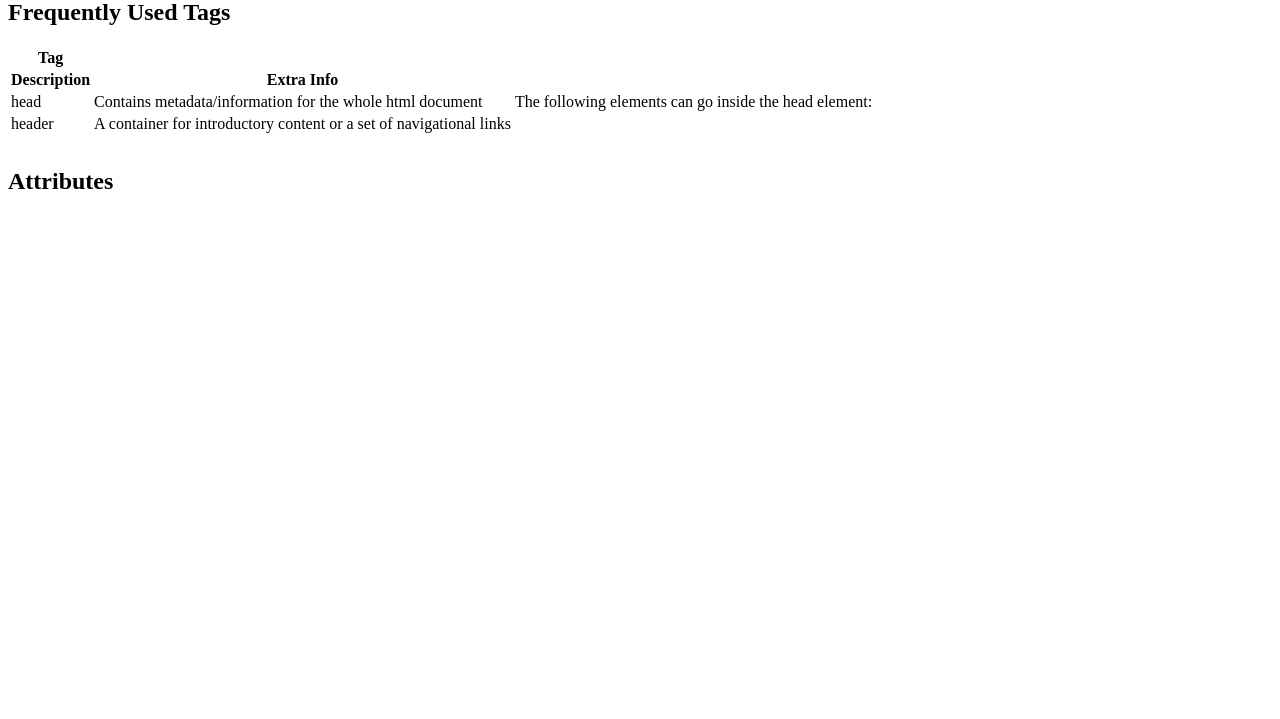
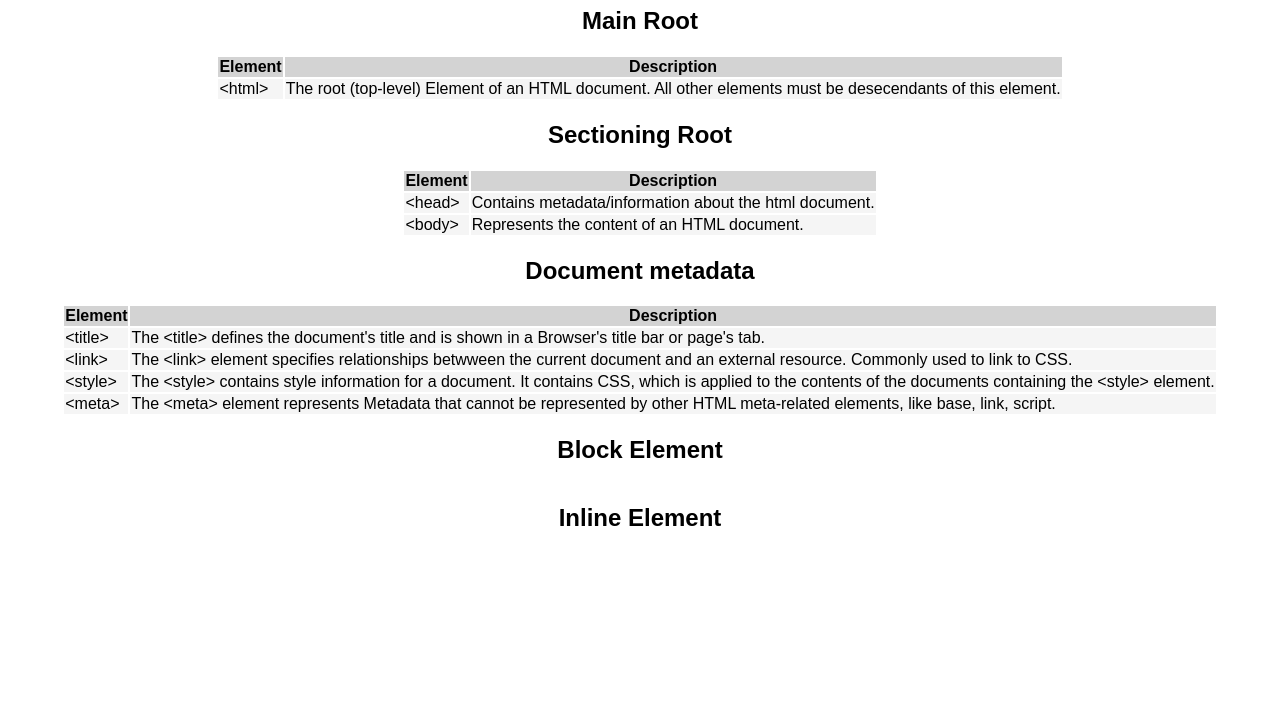
Before and after one commit to moxiewww3/html-css_cheet_sheet, a plain HTML site: page index.html in a window 1280 px wide. Shown: the part 81-800 px from the top of the page. Drawn offline with Linux system fonts and the light colour scheme.

Commit message:
modified index and styles

```diff
--- a/index.html
+++ b/index.html
@@ -5,50 +5,99 @@
     <link href="styles.css" rel="stylesheet" />
 </head>
 <body>
-    <h1>HTML Reference</h1>
-    <!-- Tag Reference -->
+    <h1>HTML Element Reference</h1>
+
+    <!-- Main Root -->
     <section>
-        <h2>Frequently Used Tags</h2>
+        <h2>Main Root</h2>
+        <table>
+            <thead>
+                <th>Element</th>
+                <th>Description</th>
+            </thead>
+            <tbody>
+                <tr>
+                    <td>&lt;html&gt;</td>
+                    <td>The root (top-level) Element of an HTML document. All other elements
+                        must be desecendants of this element.</td>
+                </tr>
+            </tbody>
+        </table>
+    </section>
+
+    <!-- Sectioning Root-->
+    <section>
+        <h2>Sectioning Root</h2>
         <table>
             <thead>
                 <tr>
-                    <th>Tag</tr>
+                    <th>Element</th>
                     <th>Description</th>
-                    <th>Extra Info</th>
                 </tr>
             </thead>
             <tbody>
                 <tr>
-                    <td><span class = "code">head</span></td>
-                    <td>Contains metadata/information for the whole html document</td>
-                    <td>The following elements can go inside the
-                        <span class = "code">head</span> element:
-
-                    </td>
+                    <td class="tag">&lt;head&gt;</td>
+                    <td>Contains metadata/information
+                        about the html document.</td>
                 </tr>
                 <tr>
-                    <td><span class = "code">header</span></td>
-                    <td>A container for introductory content or a set of navigational links</td>
-                </tr>
-                <tr>
-                    <td><span class = "code"></span></td>
-                </tr>
-                <tr>
-                    <td><span class = "code"></span></td>
-                </tr>
-                <tr>
-                    <td><span class = "code"></span></td>
+                    <td class="tag">&lt;body&gt;</td>
+                    <td>Represents the content of an HTML document.</td>
                 </tr>
             </tbody>
         </table>
-
     </section>
 
-    <!-- Attributes Reference -->
+    <!--Document metaData-->
     <section>
-        <h2>Attributes</h2>
+        <h2>Document metadata</h2>
         <table>
+            <thead>
+                <th>Element</th>
+                <th>Description</th>
+            </thead>
+            <tbody>
+                <tr>
+                    <td class="tag">&lt;title&gt;</td>
+                    <td>The &lt;title&gt; defines the document's title and is shown in a
+                        Browser's title bar or page's tab.</td>
+                </tr>
+                <tr>
+                    <td class="tag">&lt;link&gt;</td>
+                    <td>The &lt;link&gt; element specifies relationships betwween the current
+                        document and an external resource. Commonly used to link to CSS. </td>
+                </tr>
+                <tr>
+                    <td class="tag">&lt;style&gt;</td>
+                    <td>The &lt;style&gt; contains style information for a document. It contains
+                        CSS, which is applied to the contents of the documents containing the
+                        &lt;style&gt; element.
+                </tr>
+                <tr>
+                    <td class="tag">&lt;meta&gt;</td>
+                    <td>The &lt;meta&gt; element represents Metadata that cannot be represented
+                        by other HTML meta-related elements, like base, link, script. </td>
+                </tr>
+            </tbody>
+        </table>
+    </section>
 
+    <!--Block Element -->
+    <section>
+        <h2>Block Element</h2>
+        <table>
+            <thead></thead>
+            <tbody></tbody>
+        </table>
+    </section>
+
+    <!-- Inline Element -->
+    <section>
+        <h2>Inline Element</h2>
+        <table>
+            <thead></thead>
+            <tbody></tbody>
         </table>
     </section>
 </body>
--- a/styles.css
+++ b/styles.css
@@ -0,0 +1,24 @@
+body {
+    font-family:sans-serif;
+    align-content: center;
+}
+h1,h2{
+    text-align: center;
+}
+table {
+   margin: 0 auto;
+}
+
+thead {
+    background-color: lightgray;
+}
+
+tbody {
+    background-color: whitesmoke;
+}
+
+.tag {
+
+    text-underline-position: under;
+
+}
```
